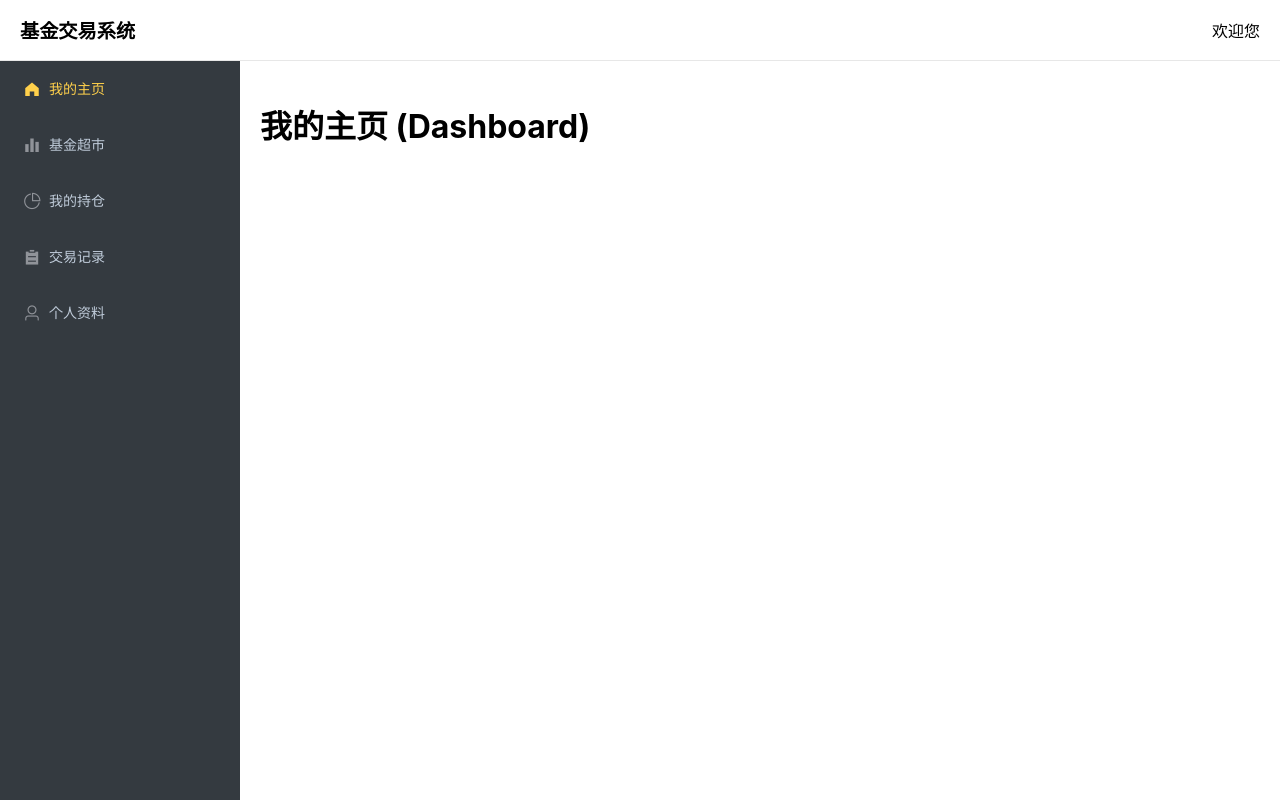
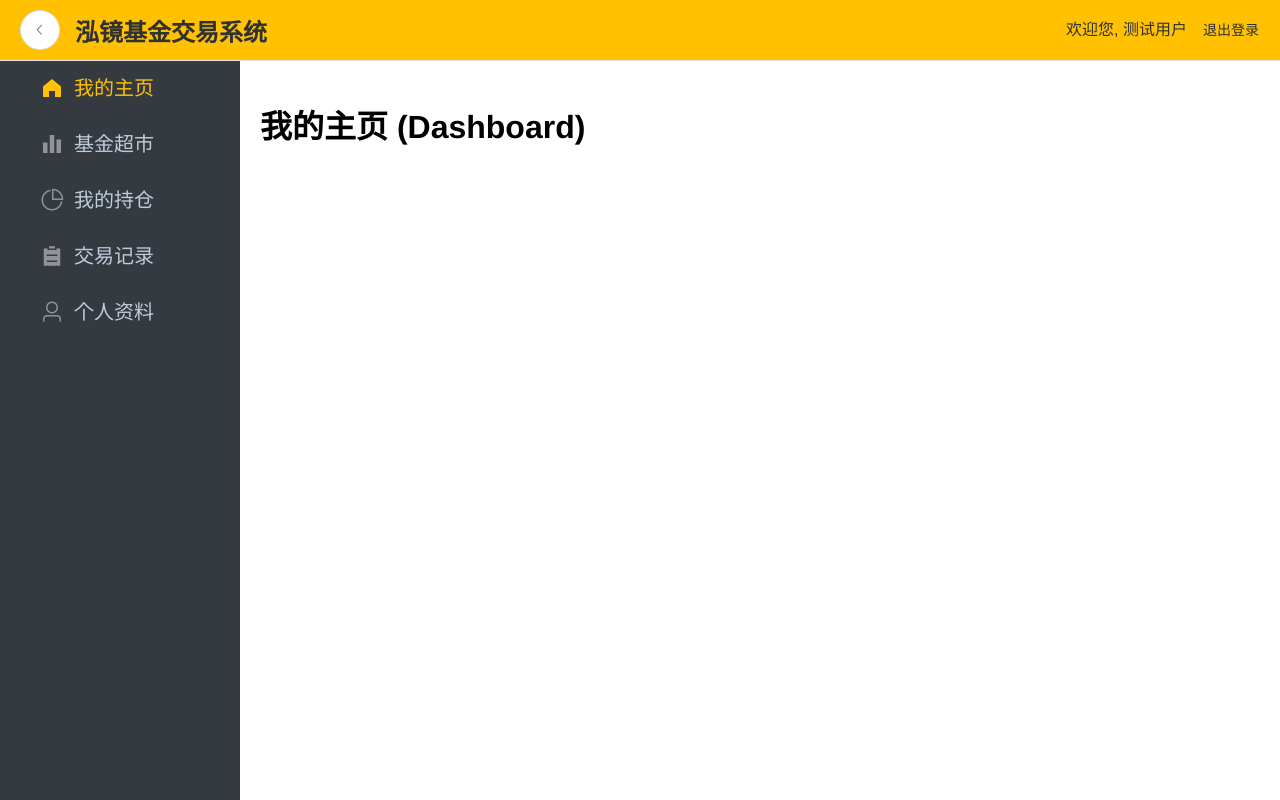
Before and after one commit to chenyufei02/nanyin-frontend, a Vue app: page /dashboard in a window 1280 px wide. Built offline with nearby package versions, Linux system fonts and the light colour scheme; sample sign-in values are in the browser's storage.

Commit message:
0.03 fund

```diff
--- a/src/App.vue
+++ b/src/App.vue
@@ -5,9 +5,16 @@
 </template>
 
 <style>
-/* 在这里可以放一些全局的CSS样式 */
+/* 【核心修改】在这里添加全局CSS样式 */
 body {
   margin: 0;
-  font-family: -apple-system, BlinkMacSystemFont, "Segoe UI", Roboto, "Helvetica Neue", Arial, sans-serif;
+  font-family: "Helvetica Neue", Helvetica, "PingFang SC", "Hiragino Sans GB", "Microsoft YaHei", "微软雅黑", Arial, sans-serif;
+  -webkit-font-smoothing: antialiased;
+  -moz-osx-font-smoothing: grayscale;
+}
+
+/* 优化Element UI组件的全局间距和对齐 */
+.el-card__header {
+  font-weight: bold;
 }
 </style>
--- a/src/components/layout/AppNavbar.vue
+++ b/src/components/layout/AppNavbar.vue
@@ -1,15 +1,43 @@
 <template>
   <div class="navbar">
-    <div class="brand">基金交易系统</div>
+    <div class="left-menu">
+      <el-button
+        icon="el-icon-arrow-left"
+        circle
+        @click="goBack"
+        class="back-button"
+        title="后退"
+      ></el-button>
+      <div class="brand">泓镜基金交易系统</div>
+    </div>
     <div class="user-menu">
-      <span>欢迎您</span>
+      <span>欢迎您, {{ username }}</span>
+      <el-button type="text" class="logout-button" @click="logout">退出登录</el-button>
     </div>
   </div>
 </template>
 
 <script>
 export default {
-  name: 'AppNavbar' // 遵循多词命名规范
+  name: 'AppNavbar',
+  data() {
+    return {
+      username: '测试用户' // 这里暂时使用静态数据
+    };
+  },
+  methods: {
+    // 后退功能
+    goBack() {
+      this.$router.go(-1);
+    },
+    // 退出登录功能
+    logout() {
+      // 1. 清除本地存储的token
+      localStorage.removeItem('authToken');
+      // 2. 跳转到登录页
+      this.$router.push('/login');
+    }
+  }
 };
 </script>
 
@@ -20,7 +48,8 @@ export default {
   left: 0;
   right: 0;
   height: 60px;
-  background-color: #fff;
+  /* 【核心修改】背景色改为标志性的黄色 */
+  background-color: #ffc100;
   display: flex;
   align-items: center;
   justify-content: space-between;
@@ -28,8 +57,26 @@ export default {
   border-bottom: 1px solid #e7e7e7;
   z-index: 1000;
 }
+.left-menu {
+  display: flex;
+  align-items: center;
+}
+.back-button {
+  margin-right: 15px;
+}
 .brand {
   font-weight: bold;
-  font-size: 1.2rem;
+  font-size: 1.5rem; /* 加大字体 */
+  color: #303133; /* 深灰色字体，比纯黑更柔和 */
+}
+.user-menu {
+  color: #303133;
+}
+.logout-button {
+  color: #303133;
+  margin-left: 15px;
+}
+.logout-button:hover {
+  color: #d32f2f;
 }
 </style>
--- a/src/components/layout/AppSidebar.vue
+++ b/src/components/layout/AppSidebar.vue
@@ -2,31 +2,47 @@
   <div class="sidebar">
     <el-menu
       :default-active="$route.path"
-      class="el-menu-vertical-demo"
+      class="sidebar-menu"
       router
       background-color="#343a40"
       text-color="#bfcbd9"
-      active-text-color="#ffd04b">
+      active-text-color="#ffc100">
+
       <el-menu-item index="/dashboard">
-        <i class="el-icon-s-home"></i>
-        <span slot="title">我的主页</span>
+        <div class="menu-item-content">
+          <i class="el-icon-s-home"></i>
+          <span>我的主页</span>
+        </div>
       </el-menu-item>
+
       <el-menu-item index="/funds">
-        <i class="el-icon-s-data"></i>
-        <span slot="title">基金超市</span>
+        <div class="menu-item-content">
+          <i class="el-icon-s-data"></i>
+          <span>基金超市</span>
+        </div>
       </el-menu-item>
+
       <el-menu-item index="/my-holdings">
-        <i class="el-icon-pie-chart"></i>
-        <span slot="title">我的持仓</span>
+        <div class="menu-item-content">
+          <i class="el-icon-pie-chart"></i>
+          <span>我的持仓</span>
+        </div>
       </el-menu-item>
+
       <el-menu-item index="/my-transactions">
-        <i class="el-icon-s-order"></i>
-        <span slot="title">交易记录</span>
+        <div class="menu-item-content">
+          <i class="el-icon-s-order"></i>
+          <span>交易记录</span>
+        </div>
       </el-menu-item>
+
        <el-menu-item index="/my-profile">
-        <i class="el-icon-user"></i>
-        <span slot="title">个人资料</span>
+        <div class="menu-item-content">
+          <i class="el-icon-user"></i>
+          <span>个人资料</span>
+        </div>
       </el-menu-item>
+
     </el-menu>
   </div>
 </template>
@@ -40,13 +56,35 @@ export default {
 <style scoped>
 .sidebar {
   position: fixed;
-  top: 60px;
+  top: 60px; /* 从顶部导航栏下方开始 */
   left: 0;
   bottom: 0;
   width: 240px;
   background-color: #343a40;
+  overflow-y: auto; /* 如果菜单项过多，允许滚动 */
 }
-.el-menu {
-  border-right: none;
+.sidebar-menu {
+  border-right: none; /* 移除Element UI默认的右边框 */
+  height: 100%;
+}
+
+/* --- 【核心修改】 --- */
+
+/* 1. 设置菜单项的Flex布局，实现内部元素水平居中 */
+.menu-item-content {
+  display: flex;
+  align-items: center; /* 垂直居中（如果需要）*/
+  width: 100%;
+  padding-left: 20px; /* 统一的左内边距 */
+}
+
+/* 2. 调整图标和文字的样式 */
+.menu-item-content i {
+  margin-right: 10px; /* 图标和文字之间的间距 */
+  font-size: 24px;    /* 稍微增大图标 */
+}
+
+.menu-item-content span {
+  font-size: 20px;    /* 【核心修改】增大文字大小 */
 }
 </style>
--- a/src/views/UserRegister.vue
+++ b/src/views/UserRegister.vue
@@ -111,7 +111,8 @@ export default {
           }, 1500);
 
         } catch (error) {
-          // d. 注册失败（例如用户名已存在），错误信息已在axios拦截器中处理
+          // 使用Element UI的Message组件，弹出后端返回的具体错误信息
+          this.$message.error(error.message || '注册失败，请稍后重试');
           console.error('注册失败:', error);
         } finally {
           this.loading = false;
```
